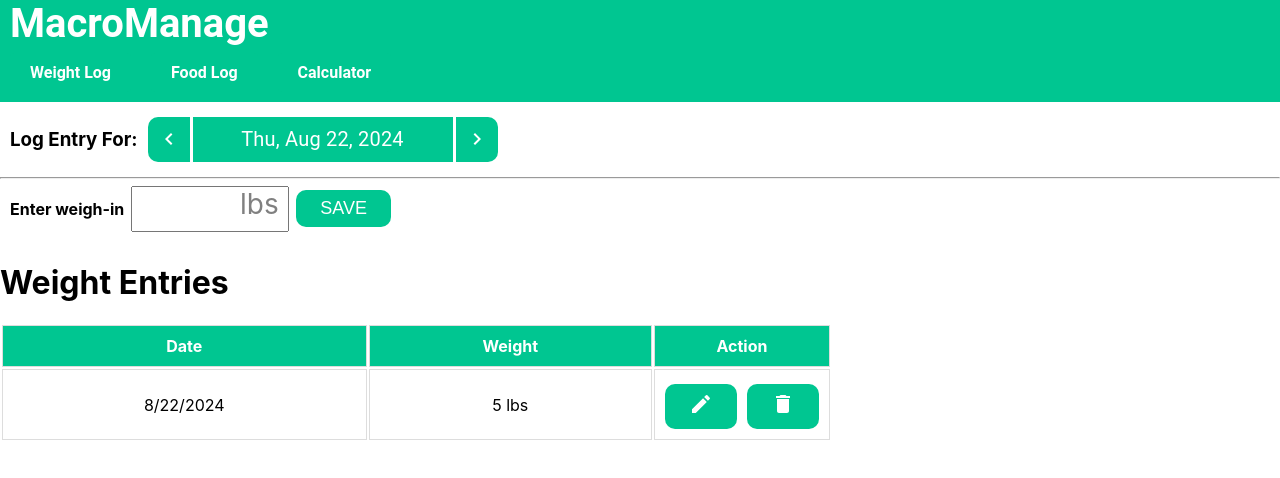
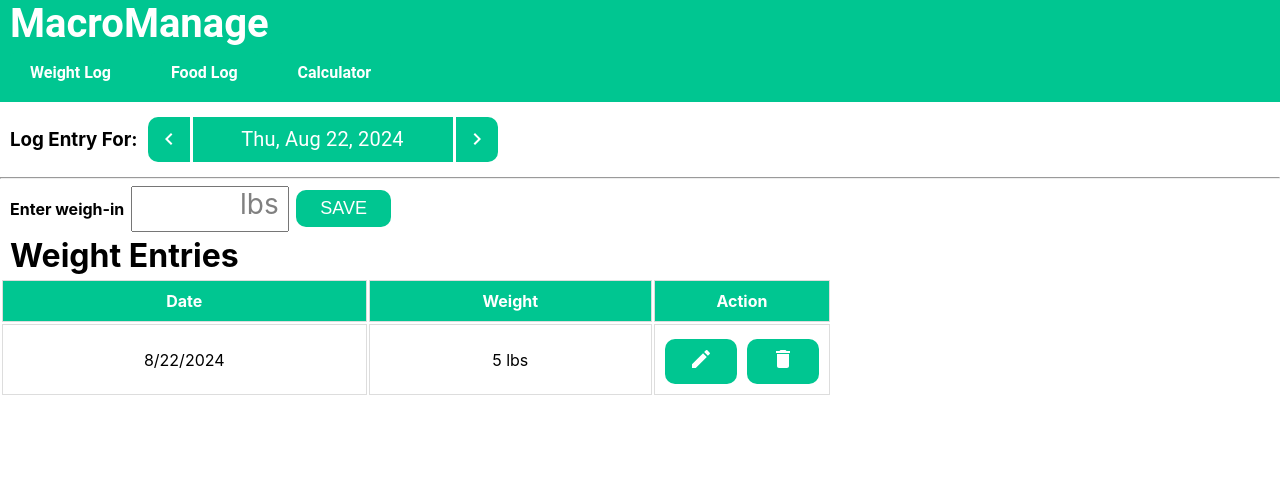
Before and after one commit to andyp4293/MacroManage, a React (Create React App) app: page /weight-log in a window 1280 px wide. Both pictures are taken after typing "5" into the empty fields and a click on the button "SAVE". Shown: the top 478 px of the page. Built offline with nearby package versions, Linux system fonts and the light colour scheme.

Commit message:
Added weight entry edit functionality for weight entry table

```diff
--- a/src/pages/Weightlog.js
+++ b/src/pages/Weightlog.js
@@ -3,6 +3,7 @@ import DateSelector from '../components/dateSelector';
 import styles from '../styles/Weightlog.module.css';
 import EditIcon from '@mui/icons-material/Edit';
 import DeleteIcon from '@mui/icons-material/Delete';
+import CheckIcon from '@mui/icons-material/Check';
 
 function WeightLog() {
     // setting the weight value in the weight input box
@@ -10,7 +11,8 @@ function WeightLog() {
     // setting the data for the weight entry
     const [selectedDate, setSelectedDate] = useState(new Date())
 
-    const [entries, setEntry] = useState([]);
+    // entries is an array for objects that will hold each entry's date and weight
+    const [entries, setEntries] = useState([]);
 
     // function to handle whenever the user inputs anything
     const handleInput = (event) => {
@@ -39,24 +41,42 @@ function WeightLog() {
             weight: weightValue,
             date: selectedDate.toLocaleDateString()
         }
-        setEntry([...entries, newEntry]);
+        setEntries([...entries, newEntry]);
         setWeight('');
     }
 
-    const deleteEntry = (key) => {
+    const deleteEntry = (index) => {
         const updatedEntries = [...entries];
-        updatedEntries.splice(key,1);
-        setEntry(updatedEntries);
+        updatedEntries.splice(index,1);
+        setEntries(updatedEntries);
     }
 
-
+    // updates the date state whenever the date selector component changes date
     const updateDate = (newDate) => {
         setSelectedDate(newDate);
     };
 
+    // EDIT BUTTON FUNCTIONALITY
+    // state for the index to edit
+    const [editIndex, setEditIndex] = useState(null);
 
-
-
+    // function to handle if the user clicks the edit button
+    const handleEdit = (index, weight) => {
+        setEditIndex(index);
+        setNewWeight(weight);
+    }
+    // state for the weight edit
+    const [newWeight, setNewWeight] = useState('');
+    // func for saving the weight edit
+    const handleSaveEdit = (index) => {
+        const updatedEntries = [...entries];
+        updatedEntries[index] = {
+            ...updatedEntries[index], // specific entry we're editing
+            weight: newWeight // updates the weight at the entry to the one in the input box
+        }
+        setEntries(updatedEntries);
+        setEditIndex(null);
+    }
 
 
     return (
@@ -107,11 +127,45 @@ function WeightLog() {
                                 {/* first column with date value of entry */}
                                 <td style={{ padding: '10px', border: '1px solid #ddd', textAlign: 'center' }}>{entry.date}</td>
                                 {/* second column with weight value of entry */}
-                                <td style={{ padding: '10px', border: '1px solid #ddd', textAlign: 'center'  }}>{entry.weight} lbs</td>
+                                <td style={{ padding: '10px', border: '1px solid #ddd', textAlign: 'center'  }}>
+                                    {editIndex === index
+                                            ?
+                                            <input // if the index of the entry is the one being edited, its weight column becomes an input element
+                                                type="number"
+                                                value={newWeight}
+                                                onChange={(e) => setNewWeight(e.target.value)}
+                                                style={{ width: '80px' }}
+                                                max = '1000'
+                                                min = '0'
+                                            />
+                                            :
+                                            <div>
+                                                {entry.weight == ''
+                                                ? '0 lbs' // display 0 lbs if the input is empty
+                                                : <div>{entry.weight} lbs</div>
+                                                }
+
+                                            </div>
+                                    }
+                                </td>
                                 {/* third column with action options of editing or deleting the entry */}
                                 <td style={{ padding: '10px', border: '1px solid #ddd', textAlign: 'center' }} className = {styles['actionButtons']}>
-
-                                        <button className = {styles['actionButton']}>
+                                        {editIndex === index
+                                        ? // if editng index is the index of entry
+                                        <div>
+                                            <button
+                                                className = {styles['actionButton']}
+                                                onClick = {() => handleSaveEdit(index)}
+                                            >
+                                                <CheckIcon></CheckIcon>
+                                            </button>
+                                        </div>
+                                        : // if editing index is not the index of the entry
+                                        <div className = {styles['actionButtons']}>
+                                            <button
+                                                className = {styles['actionButton']}
+                                                onClick = {() => handleEdit(index, entry.weight)}
+                                            >
                                                 <EditIcon></EditIcon>
                                             </button>
                                             <button
@@ -120,6 +174,10 @@ function WeightLog() {
                                             >
                                                 <DeleteIcon></DeleteIcon>
                                             </button>
+                                        </div>
+
+
+                                        }
 
                                 </td>
                             </tr>
--- a/src/styles/Weightlog.module.css
+++ b/src/styles/Weightlog.module.css
@@ -59,8 +59,10 @@ input[type="number"] {
     background: rgb(3, 152, 112);
 }
 
-.weight-entry-table h2{
-    margin-top: 20px;
+.weight-entry-table h1{
+    margin-top: -5px;
+    margin-left: 10px;
+    margin-bottom: 3px;
 }
 
 .weight-entry-table .actionButton{
```
Lines whose indentation alone changed are shown as unchanged.
